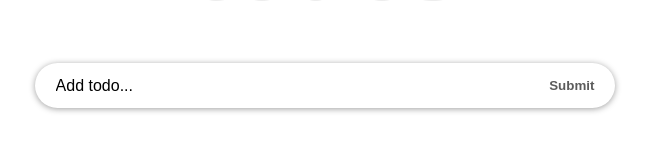
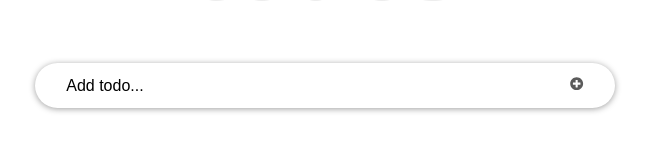
Before and after one commit to OLIPLICHE/React-To-do-App-, a React (Create React App) app in the folder react-todo-app/: page / in a window 1280 px wide. Shown: the part 233-384 px from the top of the page, without its empty margins (315-964 px from the left). Built offline with nearby package versions, Linux system fonts and the light colour scheme.

Commit message:
Add icons

```diff
--- /dev/null
+++ b/package.json
@@ -0,0 +1,5 @@
+{
+  "dependencies": {
+    "react-icons": "^4.2.0"
+  }
+}
--- a/react-todo-app/src/functionBased/components/InputTodo.js
+++ b/react-todo-app/src/functionBased/components/InputTodo.js
@@ -1,4 +1,5 @@
 import React, { useState } from "react"
+import { FaPlusCircle } from "react-icons/fa"
 
 const InputTodo = props => {
   const [inputText, setInputText] = useState({
@@ -34,7 +35,9 @@ const InputTodo = props => {
         name="title"
         onChange={onChange}
       />
-      <button className="input-submit">Submit</button>
+      <button className="input-submit">
+        <FaPlusCircle />
+      </button>
     </form>
   )
 }
--- a/react-todo-app/src/functionBased/components/TodoItem.js
+++ b/react-todo-app/src/functionBased/components/TodoItem.js
@@ -1,6 +1,7 @@
 /* eslint-disable no-useless-constructor */
 import React, { useState, useEffect } from "react"
 import styles from "./TodoItem.module.css"
+import { FaTrash } from "react-icons/fa"
 
 const TodoItem = props => {
   const [editing, setEditing] = useState(false)
@@ -48,7 +49,9 @@ const TodoItem = props => {
           checked={completed}
           onChange={() => props.handleChangeProps(id)}
         />
-        <button onClick={() => props.deleteTodoProps(id)}>Delete</button>
+        <button onClick={() => props.deleteTodoProps(id)}>
+          <FaTrash />
+        </button>
         <span style={completed ? completedStyle : null}>{title}</span>
       </div>
       <input
```
Also changed, not shown: 1 other file (tests, documents, lock files or other folders).
